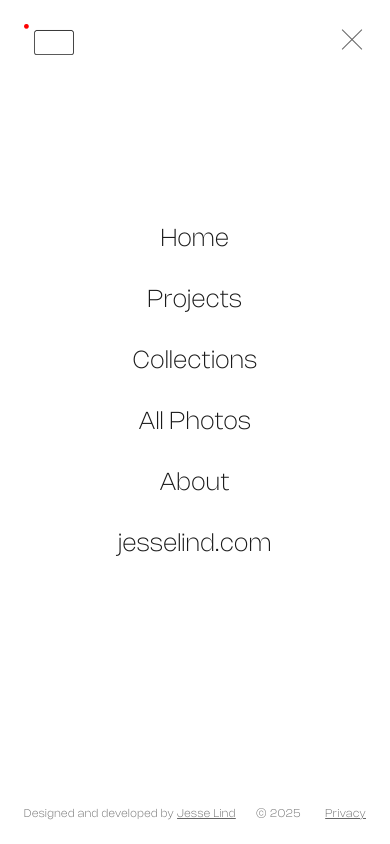
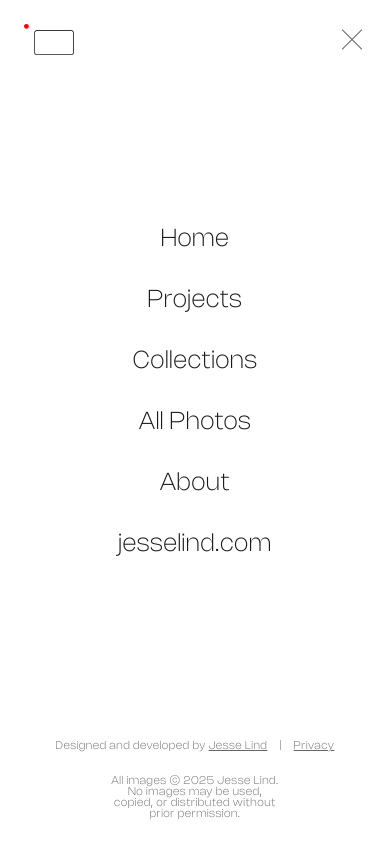
Before and after one commit to jclind/jesselind-photography, a Next.js app: page / in a window 390 px wide. Both pictures are taken after a click on the button "Open navigation menu". Built offline with nearby package versions, Linux system fonts and the light colour scheme.

Commit message:
fix(navbar): navbar footer styles now responsive

```diff
--- a/components/Common/Navbar/Navbar.module.scss
+++ b/components/Common/Navbar/Navbar.module.scss
@@ -95,15 +95,25 @@
     bottom: 24px;
     font-size: $fs-xxs;
     color: $secondary-text;
+    gap: $gap-medium;
     a {
       color: $secondary-text;
       text-decoration: underline;
     }
     .bottom {
       display: flex;
-      gap: $gap-medium;
+      gap: $gap-small;
     }
-    .developer {
+    .copyright {
+      max-width: 50%;
+    }
+    @media (max-width: $breakpoint-md) {
+      flex-direction: column-reverse;
+      justify-content: center;
+      text-align: center;
+      .copyright {
+        // max-width: 40%;
+      }
     }
   }
 }
--- a/components/Common/Navbar/Navbar.tsx
+++ b/components/Common/Navbar/Navbar.tsx
@@ -93,14 +93,16 @@ const Navbar = () => {
           </div>
 
           <div className={styles.footer}>
-            <div className={styles.developer}>
-              Designed and developed by{' '}
-              <a href='https://jesselind.com/'>Jesse Lind</a>
+            <div className={styles.copyright}>
+              All images © {new Date().getFullYear()} Jesse Lind. No images may
+              be used, copied, or distributed without prior permission.
             </div>
             <div className={styles.bottom}>
-              <div className={styles.copyright}>
-                © {new Date().getFullYear()}
+              <div className={styles.developer}>
+                Designed and developed by{' '}
+                <a href='https://jesselind.com/'>Jesse Lind</a>
               </div>
+              |
               <Link href='/privacy' className={styles.privacyLink}>
                 Privacy
               </Link>
```
Also changed, not shown: 1 other file (tests, documents, lock files or other folders).
